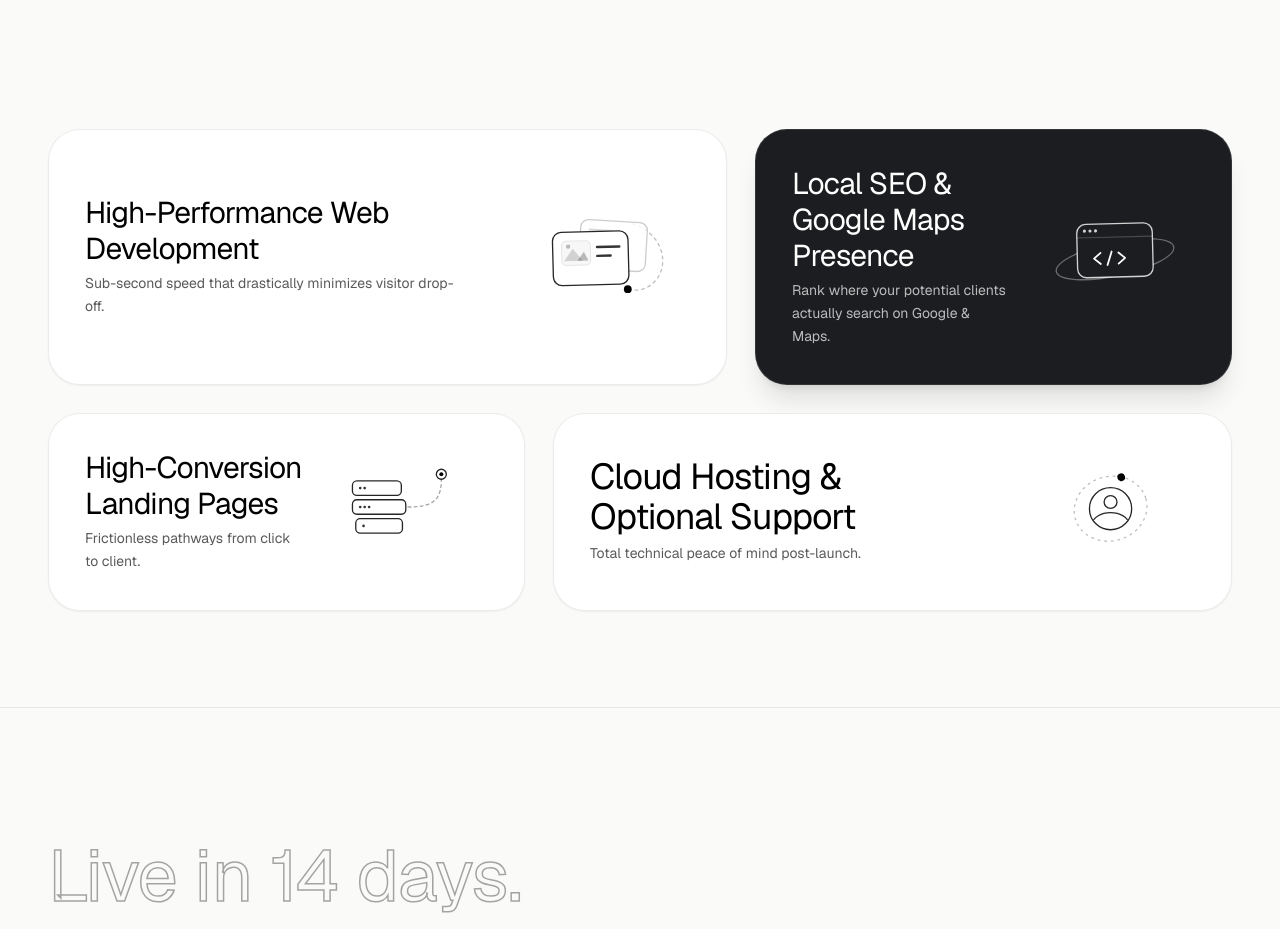
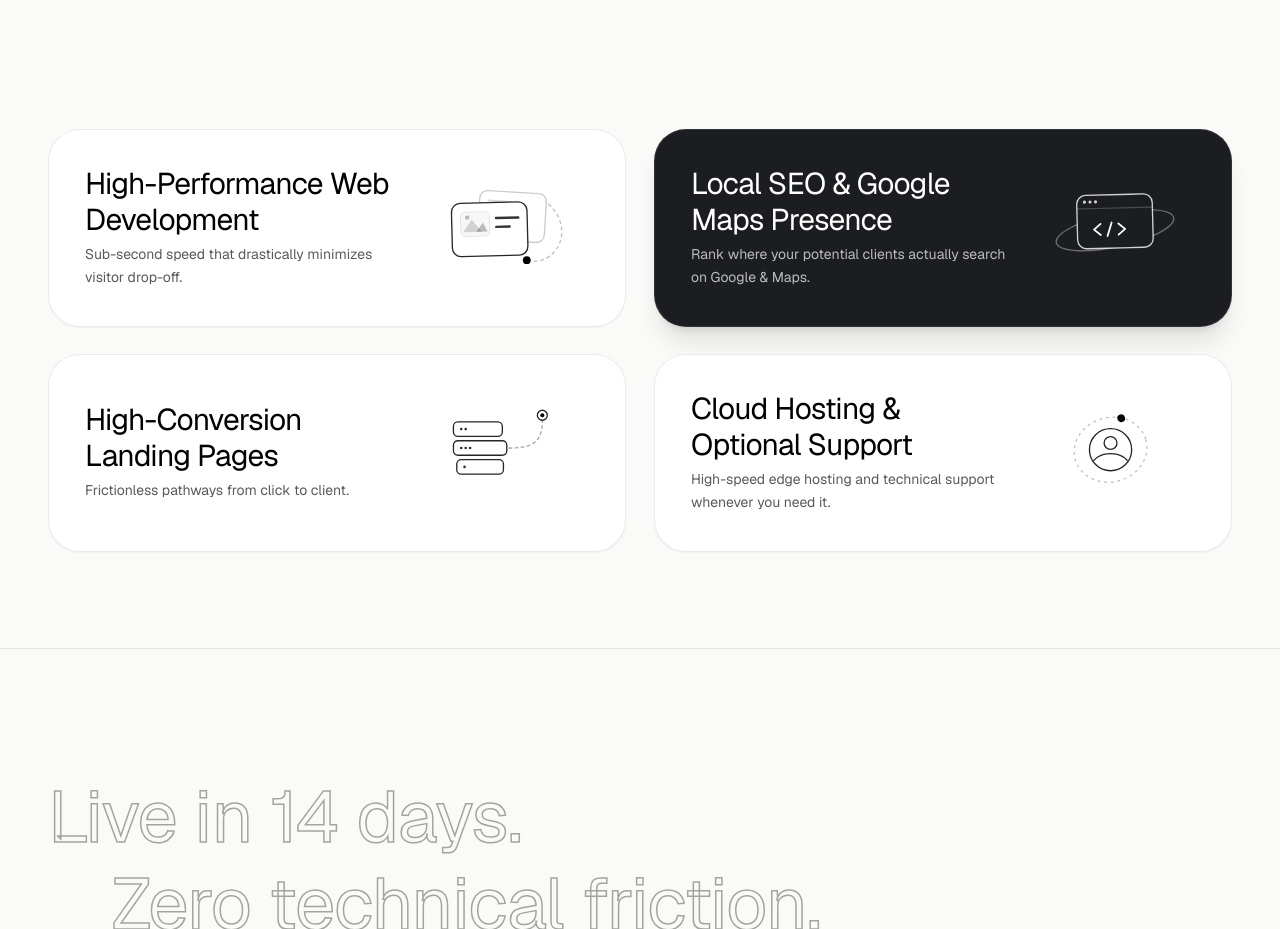
Before and after one commit to Juanpa571/portfolio, a React (Vite) app: page / in a window 1280 px wide. Shown: the part 2042-2971 px from the top of the page. Built offline with nearby package versions, Linux system fonts and the light colour scheme.

Commit message:
feat(services): make bento boxes symmetric 2x2 grid and update card 4 subtitle to concise alternative

```diff
--- a/src/components/sections/Services.tsx
+++ b/src/components/sections/Services.tsx
@@ -138,20 +138,18 @@ export const Services: React.FC = () => {
           />
         </div>
 
-        {/* Asymmetric Bento Architecture with Organic Masonry Stagger */}
-        <div ref={cardsContainerRef} className="space-y-5 lg:space-y-7">
-          {/* Row 1: Cards 001 and 002 */}
-          <div className="grid grid-cols-1 md:grid-cols-12 gap-5 lg:gap-7 items-stretch">
-            {/* Card 001: UI/UX Design (7 cols) */}
-            <div className="service-card-item md:col-span-12 lg:col-span-7 will-change-[transform,opacity]">
+        {/* Symmetric 2x2 Bento Architecture */}
+        <div ref={cardsContainerRef} className="grid grid-cols-1 md:grid-cols-2 gap-5 lg:gap-7 items-stretch">
+          {/* Card 001: Web de Alto Rendimiento */}
+          <div className="service-card-item will-change-[transform,opacity] h-full">
             <TiltCard
               maxTilt={3}
               scale={1.01}
               className="p-7 sm:p-9 rounded-[2rem] bg-white border border-black/[0.08] shadow-xs hover:shadow-xl hover:border-black/20 transition-all duration-500 flex flex-col justify-center h-full group cursor-pointer"
               data-interactive
             >
-                <div className="flex flex-col sm:flex-row sm:items-center justify-between gap-6 my-auto">
-                  <div className="space-y-1.5 max-w-sm">
+              <div className="flex items-center justify-between gap-6 my-auto">
+                <div className="space-y-1.5 max-w-[65%]">
                   <h3 className="text-2xl sm:text-3xl font-normal font-display text-black tracking-tight group-hover:translate-x-1.5 transition-transform duration-300">
                     {t.services.items[0].title}
                   </h3>
@@ -165,8 +163,8 @@ export const Services: React.FC = () => {
             </TiltCard>
           </div>
 
-            {/* Card 002: Frontend Craft — Inverted Dark Monolith (5 cols) */}
-            <div className="service-card-item md:col-span-12 lg:col-span-5 will-change-[transform,opacity]">
+          {/* Card 002: Posicionamiento Web y Google Maps — Inverted Dark Monolith */}
+          <div className="service-card-item will-change-[transform,opacity] h-full">
             <TiltCard
               maxTilt={3.5}
               scale={1.01}
@@ -187,12 +185,9 @@ export const Services: React.FC = () => {
               </div>
             </TiltCard>
           </div>
-          </div>
 
-          {/* Row 2: Cards 003 and 004 */}
-          <div className="grid grid-cols-1 md:grid-cols-12 gap-5 lg:gap-7 items-stretch">
-            {/* Card 003: Turnkey Launch — Compact Engine (5 cols) */}
-            <div className="service-card-item md:col-span-12 lg:col-span-5 will-change-[transform,opacity]">
+          {/* Card 003: Páginas Web para Vender (Landing Pages) */}
+          <div className="service-card-item will-change-[transform,opacity] h-full">
             <TiltCard
               maxTilt={3}
               scale={1.01}
@@ -200,7 +195,7 @@ export const Services: React.FC = () => {
               data-interactive
             >
               <div className="flex items-center justify-between gap-6 my-auto">
-                  <div className="space-y-1.5 max-w-[55%]">
+                <div className="space-y-1.5 max-w-[65%]">
                   <h3 className="text-2xl sm:text-3xl font-normal font-display text-black tracking-tight group-hover:translate-x-1.5 transition-transform duration-300">
                     {t.services.items[2].title}
                   </h3>
@@ -214,17 +209,17 @@ export const Services: React.FC = () => {
             </TiltCard>
           </div>
 
-            {/* Card 004: Ongoing Support — Panoramic Sanctuary (7 cols) */}
-            <div className="service-card-item md:col-span-12 lg:col-span-7 will-change-[transform,opacity]">
+          {/* Card 004: Hosting Cloud y Soporte Opcional */}
+          <div className="service-card-item will-change-[transform,opacity] h-full">
             <TiltCard
               maxTilt={3}
               scale={1.01}
               className="p-7 sm:p-9 rounded-[2rem] bg-white border border-black/[0.08] shadow-xs hover:shadow-xl hover:border-black/20 transition-all duration-500 flex flex-col justify-center h-full group cursor-pointer relative"
               data-interactive
             >
-                <div className="flex flex-col sm:flex-row sm:items-center justify-between gap-8 my-auto">
-                  <div className="space-y-1.5 max-w-sm">
-                    <h3 className="text-3xl sm:text-4xl font-normal font-display text-black tracking-tight group-hover:translate-x-1.5 transition-transform duration-300">
+              <div className="flex items-center justify-between gap-6 my-auto">
+                <div className="space-y-1.5 max-w-[65%]">
+                  <h3 className="text-2xl sm:text-3xl font-normal font-display text-black tracking-tight group-hover:translate-x-1.5 transition-transform duration-300">
                     {t.services.items[3].title}
                   </h3>
                   <p className="text-xs sm:text-sm text-black/65 font-sans leading-relaxed">
@@ -237,7 +232,6 @@ export const Services: React.FC = () => {
             </TiltCard>
           </div>
         </div>
-        </div>
 
       </div>
 
--- a/src/config/translations.ts
+++ b/src/config/translations.ts
@@ -216,7 +216,7 @@ export const translations: Record<Language, Translations> = {
           id: 'support',
           number: '004',
           title: 'Cloud Hosting & Optional Support',
-          subtitle: 'Total technical peace of mind post-launch.',
+          subtitle: 'High-speed edge hosting and technical support whenever you need it.',
           description:
             'Enterprise edge hosting with 99.9% uptime, SSL security, automated backups, and optional support with zero forced monthly retainers or technical lock-in.',
         },
@@ -465,7 +465,7 @@ export const translations: Record<Language, Translations> = {
           id: 'support',
           number: '004',
           title: 'Hosting Cloud y Soporte Opcional',
-          subtitle: 'Tranquilidad técnica total tras el lanzamiento.',
+          subtitle: 'Alojamiento de alta velocidad y soporte técnico cuando lo necesites.',
           description:
             'Alojamiento global de alta velocidad con 99.9% de estabilidad, certificado SSL, copias de seguridad automáticas y soporte técnico opcional sin mensualidades forzadas ni ataduras.',
         },
```
Lines whose indentation alone changed are shown as unchanged.
